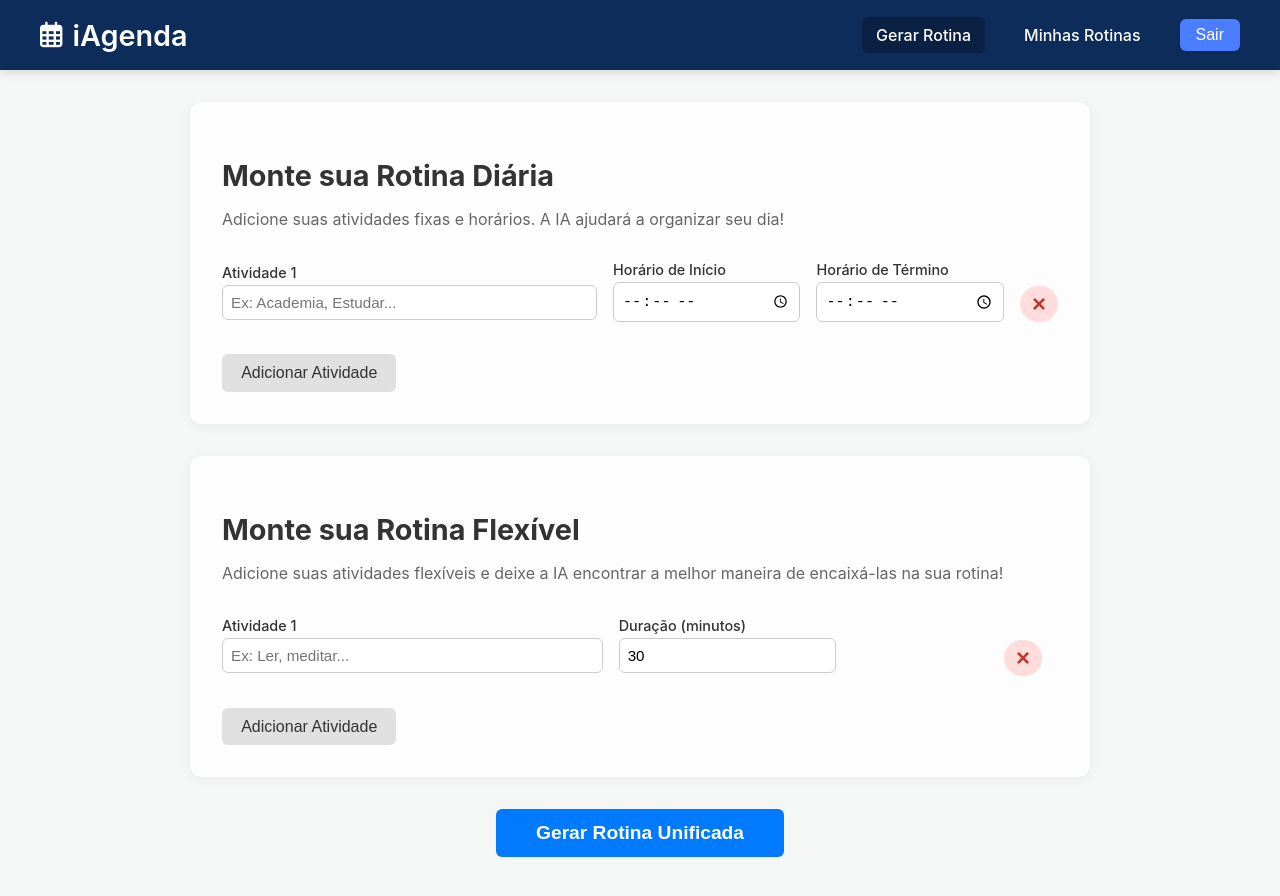
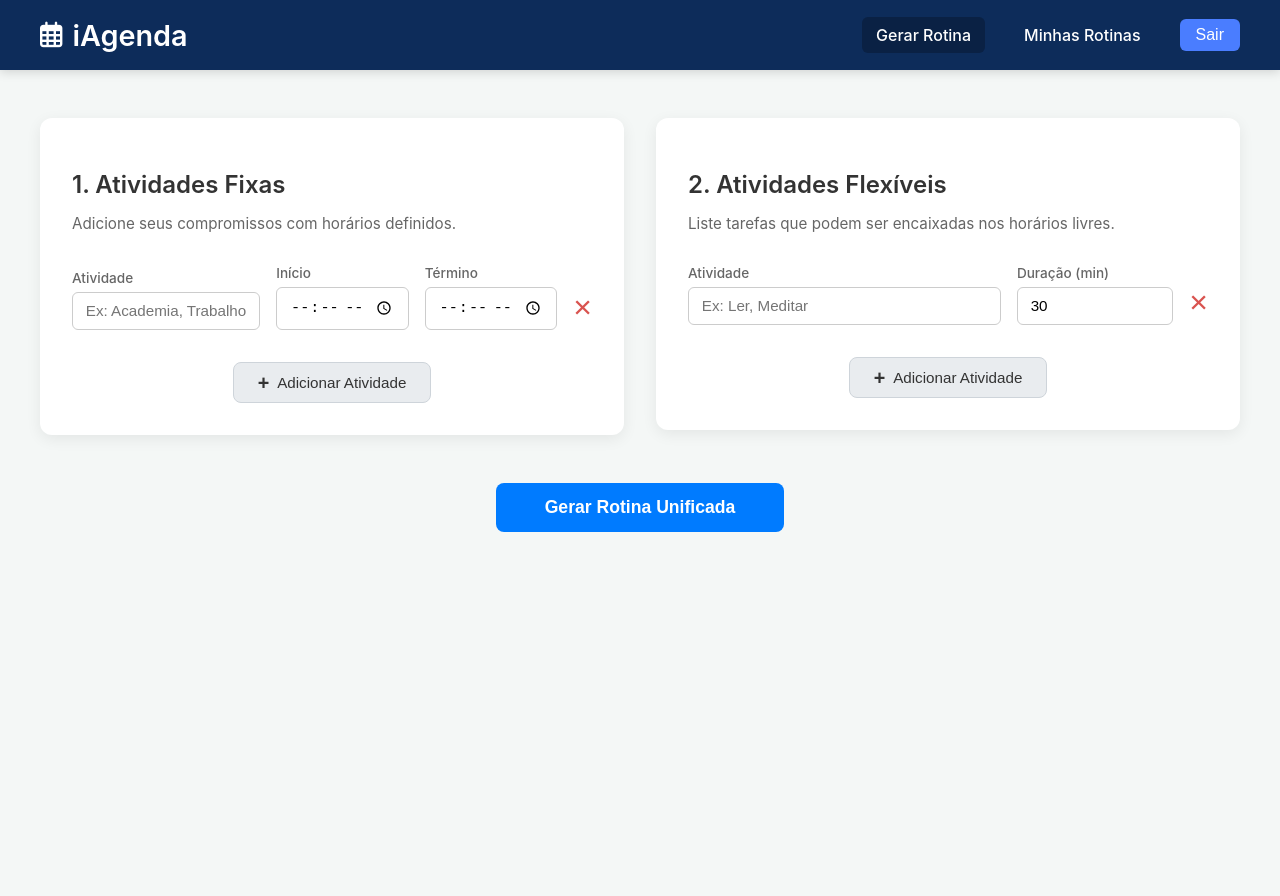
Before and after one commit to jlsm2/iagenda, an Angular app in the folder frontend/: page /planner in a window 1280 px wide. Shown: the top 896 px of the page. After the commit the page ends 800 px from the top, so only its background shows below. Built offline with nearby package versions, Linux system fonts and the light colour scheme.

Commit message:
Tela de criar rotina aprimorada para ficar mais fiel ao figma

```diff
--- a/frontend/src/app/features/salva-rotina/daily-routine/daily-routine.component.html
+++ b/frontend/src/app/features/salva-rotina/daily-routine/daily-routine.component.html
@@ -1,6 +1,6 @@
 <div class="page-container">
   <header class="page-header">
-    <span class="material-icons icon-button" routerLink="/planner">arrow_back</span>
+    <span class="material-icons icon-button" routerLink="/historico">arrow_back</span>
     <h1 class="page-title">Olá, Usuário!</h1>
     <span class="material-icons icon-button">person_outline</span>
   </header>
--- a/frontend/src/app/features/salva-rotina/daily-routine/daily-routine.component.scss
+++ b/frontend/src/app/features/salva-rotina/daily-routine/daily-routine.component.scss
@@ -12,6 +12,8 @@
   margin: 0 auto;
   background-color: #fff;
   padding: 1.5rem;
+  margin-top: 2rem;
+  margin-bottom: 2rem;
 }
 
 .page-header {
--- a/frontend/src/app/routine-planner/routine-planner.component.html
+++ b/frontend/src/app/routine-planner/routine-planner.component.html
@@ -1,21 +1,22 @@
 <main class="planner-container">
-    <!-- SEÇÃO 1: ATIVIDADES FIXAS (baseado no seu testdisplay.html) -->
+  <div class="main-sections-container">
+
     <div class="card-section">
-      <h2>Monte sua Rotina Diária</h2>
-      <p class="subtitle">Adicione suas atividades fixas e horários. A IA ajudará a organizar seu dia!</p>
+      <h2>1. Atividades Fixas</h2>
+      <p class="subtitle">Adicione seus compromissos com horários definidos.</p>
 
       <div class="activities-list">
         <div *ngFor="let activity of fixedActivities; let i = index; trackBy: trackById" class="activity-item">
           <div class="form-group activity-name">
-            <label [for]="'fixedActivityName-' + activity.id">Atividade {{ i + 1 }}</label>
-            <input type="text" [id]="'fixedActivityName-' + activity.id" [(ngModel)]="activity.name" placeholder="Ex: Academia, Estudar..." class="form-control">
+            <label [for]="'fixedActivityName-' + activity.id">Atividade</label>
+            <input type="text" [id]="'fixedActivityName-' + activity.id" [(ngModel)]="activity.name" placeholder="Ex: Academia, Trabalho" class="form-control">
           </div>
           <div class="form-group activity-time">
-            <label [for]="'startTime-' + activity.id">Horário de Início</label>
+            <label [for]="'startTime-' + activity.id">Início</label>
             <input type="time" [id]="'startTime-' + activity.id" [(ngModel)]="activity.startTime" class="form-control">
           </div>
           <div class="form-group activity-time">
-            <label [for]="'endTime-' + activity.id">Horário de Término</label>
+            <label [for]="'endTime-' + activity.id">Término</label>
             <input type="time" [id]="'endTime-' + activity.id" [(ngModel)]="activity.endTime" class="form-control">
           </div>
           <button (click)="removeFixedActivity(activity.id)" class="remove-btn" title="Remover atividade" [disabled]="fixedActivities.length <= 0">
@@ -25,26 +26,25 @@
       </div>
 
       <div class="actions-toolbar section-toolbar">
-        <button (click)="addFixedActivity()" class="btn btn-secondary">Adicionar Atividade</button>
-        <!-- O botão Gerar Rotina foi removido daqui -->
+        <button (click)="addFixedActivity()" class="btn btn-secondary">
+          <i>+</i> Adicionar Atividade
+        </button>
       </div>
     </div>
 
-
-    <!-- SEÇÃO 2: ATIVIDADES FLEXÍVEIS (baseado no seu atividade flexivel.html) -->
     <div class="card-section">
-      <h2>Monte sua Rotina Flexível</h2>
-      <p class="subtitle">Adicione suas atividades flexíveis e deixe a IA encontrar a melhor maneira de encaixá-las na sua rotina!</p>
+      <h2>2. Atividades Flexíveis</h2>
+      <p class="subtitle">Liste tarefas que podem ser encaixadas nos horários livres.</p>
 
       <div class="activities-list">
-        <div *ngFor="let activity of flexibleActivities; let i = index; trackBy: trackById" class="activity-item">
+        <div *ngFor="let activity of flexibleActivities; let i = index; trackBy: trackById" class="activity-item flexible-item">
           <div class="form-group activity-name">
-            <label [for]="'flexibleActivityName-' + activity.id">Atividade {{ i + 1 }}</label>
-            <input type="text" [id]="'flexibleActivityName-' + activity.id" [(ngModel)]="activity.name" placeholder="Ex: Ler, meditar..." class="form-control">
+            <label [for]="'flexibleActivityName-' + activity.id">Atividade</label>
+            <input type="text" [id]="'flexibleActivityName-' + activity.id" [(ngModel)]="activity.name" placeholder="Ex: Ler, Meditar" class="form-control">
           </div>
           <div class="form-group activity-duration">
-            <label [for]="'activityDuration-' + activity.id">Duração (minutos)</label>
-            <input type="number" [id]="'activityDuration-' + activity.id" [(ngModel)]="activity.duration" class="form-control" min="1" placeholder="Ex: 30">
+            <label [for]="'activityDuration-' + activity.id">Duração (min)</label>
+            <input type="number" [id]="'activityDuration-' + activity.id" [(ngModel)]="activity.duration" class="form-control" min="1" placeholder="30">
           </div>
           <button (click)="removeFlexibleActivity(activity.id)" class="remove-btn" title="Remover atividade" [disabled]="flexibleActivities.length <= 0">
             &times;
@@ -53,22 +53,22 @@
       </div>
 
       <div class="actions-toolbar section-toolbar">
-        <button (click)="addFlexibleActivity()" class="btn btn-secondary">Adicionar Atividade</button>
-         <!-- O botão Gerar Rotina foi removido daqui -->
+        <button (click)="addFlexibleActivity()" class="btn btn-secondary">
+          <i>+</i> Adicionar Atividade
+        </button>
+      </div>
     </div>
   </div>
 
-
-    <!-- BOTÃO DE AÇÃO PRINCIPAL (UNIFICADO) -->
   <div class="main-action-toolbar">
     <button (click)="generateUnifiedRoutine()" class="btn btn-primary generate-btn" [disabled]="(isProcessing$ | async)">
-        <span *ngIf="!(isProcessing$ | async)">Gerar Rotina Unificada</span>
+      <span *ngIf="!(isProcessing$ | async)">
+        Gerar Rotina Unificada
+      </span>
       <span *ngIf="(isProcessing$ | async)"><span class="spinner small-spinner"></span> Gerando...</span>
     </button>
   </div>
 
-
-    <!-- ÁREA DE RESULTADOS -->
   <div class="results-area" *ngIf="(isProcessing$ | async) || (processingError$ | async) || (generatedRoutineText$ | async)">
     <div *ngIf="(isProcessing$ | async)" class="status-message loading-message">
       <p>⏳ Processando sua rotina com a IA...</p>
@@ -81,5 +81,4 @@
       <pre class="routine-text">{{ routine }}</pre>
     </div>
   </div>
-
 </main>
--- a/frontend/src/app/routine-planner/routine-planner.component.scss
+++ b/frontend/src/app/routine-planner/routine-planner.component.scss
@@ -1,54 +1,48 @@
-.planner-navbar {
-    background-color: #2c3e50; /* O azul escuro do seu header de login */
-    color: white;
-    padding: 0.75rem 2rem;
-    box-shadow: 0 2px 4px rgba(0,0,0,0.1);
-    display: flex;
-    align-items: center;
+// Variáveis para consistência de cores
+$primary-color: #007bff;
+$text-color-dark: #333;
+$text-color-light: #666;
+$background-color-card: #ffffff;
+$border-color: #e0e0e0;
 
-    .navbar-brand {
-      display: inline-flex;
-      align-items: center;
-      gap: 0.75rem;
-      text-decoration: none;
-      color: white;
-      cursor: pointer;
-
-      .navbar-logo {
-        height: 28px; // Ajuste o tamanho da sua logo conforme necessário
-        width: auto;
+// Estilo do container principal da página
+.planner-container {
+  max-width: 1200px;
+  margin: 2rem auto;
+  padding: 1rem;
 }
 
-      h1 {
-        margin: 0;
-        font-size: 1.5rem;
-        font-weight: 600;
-      }
+// Container que agrupa as seções lado a lado
+.main-sections-container {
+  display: flex;
+  gap: 2rem;
+  align-items: flex-start; // Alinha os cards pelo topo
+
+  @media (max-width: 992px) {
+    flex-direction: column; // Empilha em telas menores
   }
 }
 
-.planner-container {
-    max-width: 900px;
-    margin: 0 auto;
-    padding: 2rem 1rem; // Adiciona padding para telas menores
-  }
-
-  // Estilo para cada "card" de seção
+// Estilo de cada "card" (seção)
 .card-section {
-    background-color: #fdfdfd;
+  background-color: $background-color-card;
   padding: 2rem;
   border-radius: 12px;
-    box-shadow: 0 2px 12px rgba(0, 0, 0, 0.05);
-    margin-bottom: 2rem; // Espaçamento entre os cards
+  box-shadow: 0 4px 15px rgba(0, 0, 0, 0.07);
+  margin-bottom: 2rem;
+  flex: 1; // Permite que os cards cresçam igualmente
+  width: 100%; // Garante que ocupe o espaço em modo de coluna
 
   h2 {
-      font-size: 1.8rem;
+    font-size: 1.5rem;
+    font-weight: 600;
+    color: $text-color-dark;
     margin-bottom: 0.5rem;
   }
 
   .subtitle {
-      font-size: 1rem;
-      color: #666;
+    font-size: 0.95rem;
+    color: $text-color-light;
     margin-bottom: 2rem;
   }
 }
@@ -59,15 +53,32 @@
   gap: 1.5rem;
 }
 
+// Estilo de cada linha de atividade
 .activity-item {
   display: grid;
-    // Usamos grid para alinhar os campos
+  align-items: flex-end; // Alinha os itens na base (rótulo/input)
+  gap: 1rem;
+  padding-bottom: 1.5rem;
+  border-bottom: 1px solid $border-color;
+
+  // Layout para atividades fixas
   grid-template-columns: 2fr 1fr 1fr auto;
-    align-items: center;
-    gap: 1rem;
 
-    @media (max-width: 768px) {
-      grid-template-columns: 1fr; // Em telas pequenas, um item por linha
+  // Layout para atividades flexíveis
+  &.flexible-item {
+    grid-template-columns: 2fr 1fr auto;
+  }
+
+  &:last-child {
+    border-bottom: none;
+    padding-bottom: 0;
+  }
+
+  @media (max-width: 1200px) {
+    grid-template-columns: 1fr; // Uma coluna em telas menores
+    &.flexible-item {
+      grid-template-columns: 1fr;
+    }
   }
 }
 
@@ -76,131 +87,155 @@
   flex-direction: column;
 
   label {
+    font-size: 0.85rem;
+    margin-bottom: 0.35rem;
+    color: $text-color-light;
     font-weight: 500;
-      margin-bottom: 0.25rem;
-      font-size: 0.9rem;
-      color: #333;
   }
 
-    input.form-control {
-      padding: 0.5rem;
+  .form-control {
+    padding: 0.6rem 0.8rem;
     border: 1px solid #ccc;
     border-radius: 6px;
     font-size: 0.95rem;
+    width: 100%;
+    box-sizing: border-box;
+
+    &:focus {
+      outline: none;
+      border-color: $primary-color;
+      box-shadow: 0 0 0 2px rgba($primary-color, 0.2);
+    }
   }
 }
 
+// Botão para remover atividade (X) - CLASSE UNIFICADA
 .remove-btn {
-    background-color: #ffdddd;
-    color: #c0392b;
+  background-color: transparent;
+  color: #d9534f;
   border: none;
-    border-radius: 18px;
-    font-size: 1.5rem;
-    font-weight: bold;
+  border-radius: 50%;
+  font-size: 2rem;
+  font-weight: 300;
+  line-height: 1;
   cursor: pointer;
-    padding: 0.25rem 0.75rem;
-    transition: background-color 0.2s ease, color 0.2s ease;
-    justify-self: end; // Alinha o botão à direita na grid
-    margin-top: 1.6rem; // Alinha com os inputs que têm label
+  padding: 0;
+  margin-bottom: 0.4rem; // Alinhamento vertical com os inputs
+  transition: color 0.2s ease;
 
   &:hover {
-      background-color: #f8cfcf;
-      color: #a0271c;
+    color: #a94442;
   }
-
   &:disabled {
-      opacity: 0.5;
+    opacity: 0.4;
     cursor: not-allowed;
-    }
-
-    @media (max-width: 768px) {
-      justify-self: end;
-      margin-top: 0.5rem;
   }
 }
 
-  // Barra de ações DENTRO de cada card
+// Toolbar de ações dentro de cada card
 .section-toolbar {
   display: flex;
-    gap: 1rem;
+  justify-content: center;
   margin-top: 2rem;
 }
 
+// Estilos gerais de botão
 .btn {
-    padding: 0.6rem 1.2rem;
-    font-size: 1rem;
-    border-radius: 6px;
+  padding: 0.7rem 1.5rem;
+  font-size: 0.95rem;
+  font-weight: 500;
+  border-radius: 8px;
   cursor: pointer;
-    border: none;
-    transition: background-color 0.2s;
+  border: 1px solid transparent;
+  transition: all 0.2s ease-in-out;
 
   &.btn-primary {
-      background-color: #007bff;
+    background-color: $primary-color;
     color: white;
+    &:hover { background-color: darken($primary-color, 10%); }
   }
+
   &.btn-secondary {
-      background-color: #e0e0e0;
-      color: #333;
+    background-color: #e9ecef;
+    color: $text-color-dark;
+    border-color: #ced4da;
+    display: inline-flex;
+    align-items: center;
+    gap: 0.5rem;
+
+    &:hover {
+      background-color: #ced4da;
     }
+
+    i {
+      font-style: normal;
+      font-weight: bold;
+      font-size: 1.3em;
+      line-height: 0;
+    }
+  }
+
   &:disabled {
     opacity: 0.6;
     cursor: not-allowed;
   }
 }
 
+// Botão principal unificado
+.main-action-toolbar {
+  display: flex;
+  justify-content: center;
+  margin-top: 1rem;
+  margin-bottom: 2rem;
+
+  .generate-btn {
+    padding: 0.8rem 3rem;
+    font-size: 1.1rem;
+    font-weight: 600;
+  }
+}
+
+// Animação de Spinner
 .spinner.small-spinner {
-    border: 2px solid #f3f3f3;
-    border-top: 2px solid #007bff;
+  border: 2px solid rgba(255, 255, 255, 0.3);
+  border-top-color: #ffffff;
   border-radius: 50%;
   width: 16px;
   height: 16px;
   animation: spin 1s linear infinite;
   display: inline-block;
+  vertical-align: middle;
   margin-right: 0.5rem;
+  margin-top: -2px;
 }
-
-  // Botão principal UNIFICADO
-  .main-action-toolbar {
-    display: flex;
-    justify-content: center; // Centraliza o botão
-    margin-top: 1rem;
-    margin-bottom: 2rem;
-
-    .generate-btn {
-      padding: 0.8rem 2.5rem; // Botão maior e mais destacado
-      font-size: 1.2rem;
-      font-weight: 600;
-    }
+@keyframes spin {
+  to { transform: rotate(360deg); }
 }
 
 // Área de resultados
 .results-area {
-    // Estilos para a área de resultados, se necessário
-  }
-
   .status-message {
-    margin-top: 1.5rem;
-    font-size: 0.95rem;
     text-align: center;
-    &.loading-message { color: #333; }
+    padding: 1rem;
+    font-size: 1rem;
     &.error-message { color: #c00; }
   }
 
   .generated-routine-display {
-    margin-top: 2rem;
-    background-color: #f5f5f5;
-    padding: 1rem;
+    background-color: #f5f7fa;
+    padding: 1.5rem 2rem;
     border-radius: 8px;
+    border: 1px solid #e3e8ef;
+    margin-top: 1rem;
 
-    h3 { margin-bottom: 0.5rem; }
+    h3 { margin-bottom: 1rem; }
     pre.routine-text {
       font-size: 0.95rem;
       white-space: pre-wrap;
       word-break: break-word;
+      line-height: 1.6;
+      font-family: 'Courier New', Courier, monospace;
+      color: #444;
     }
   }
-
-  @keyframes spin {
-    from { transform: rotate(0deg); }
-    to { transform: rotate(360deg); }
 }
```
Also changed, not shown: 1 other file (tests, documents, lock files or other folders). Lines whose indentation alone changed are shown as unchanged.
